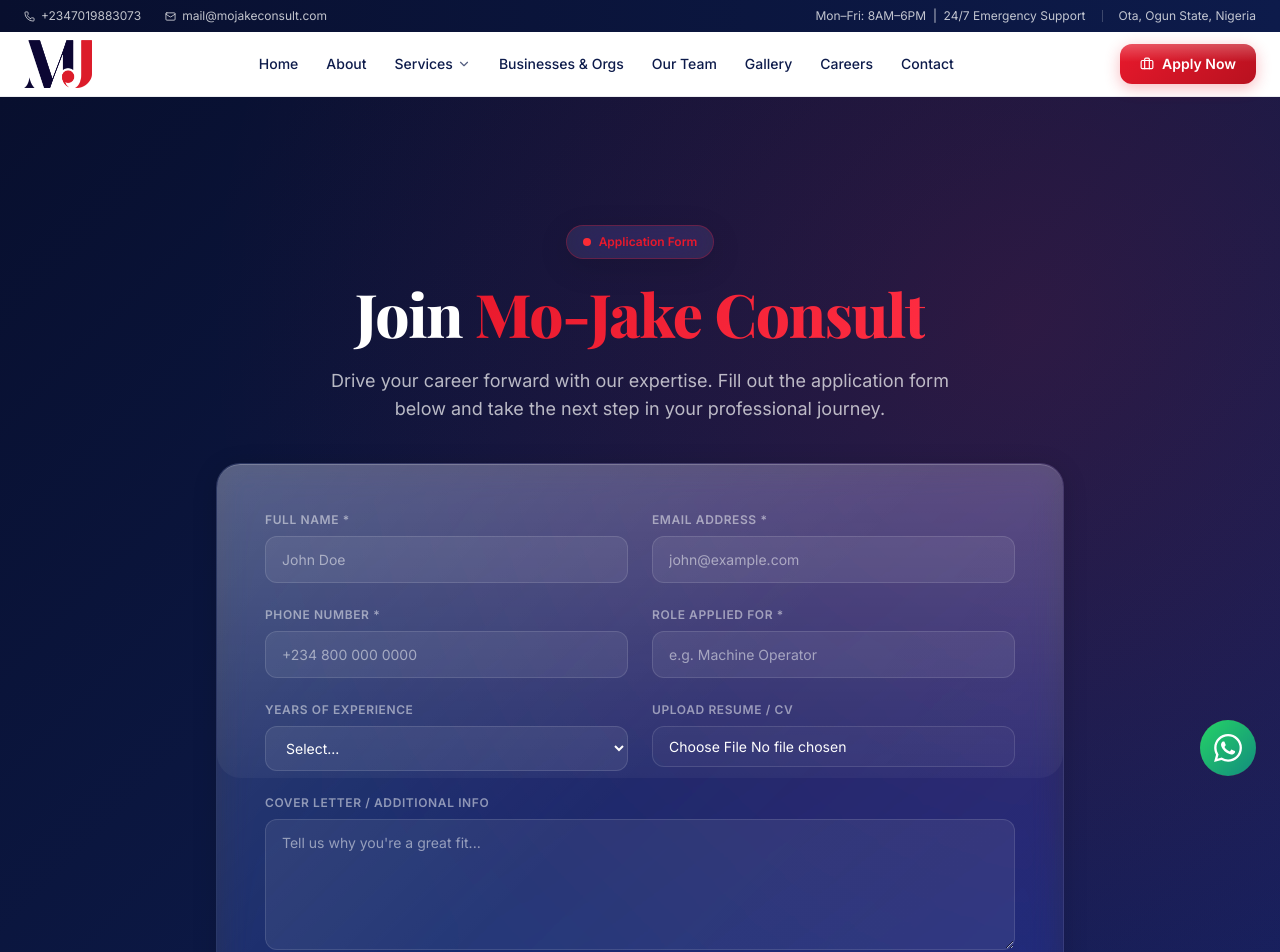
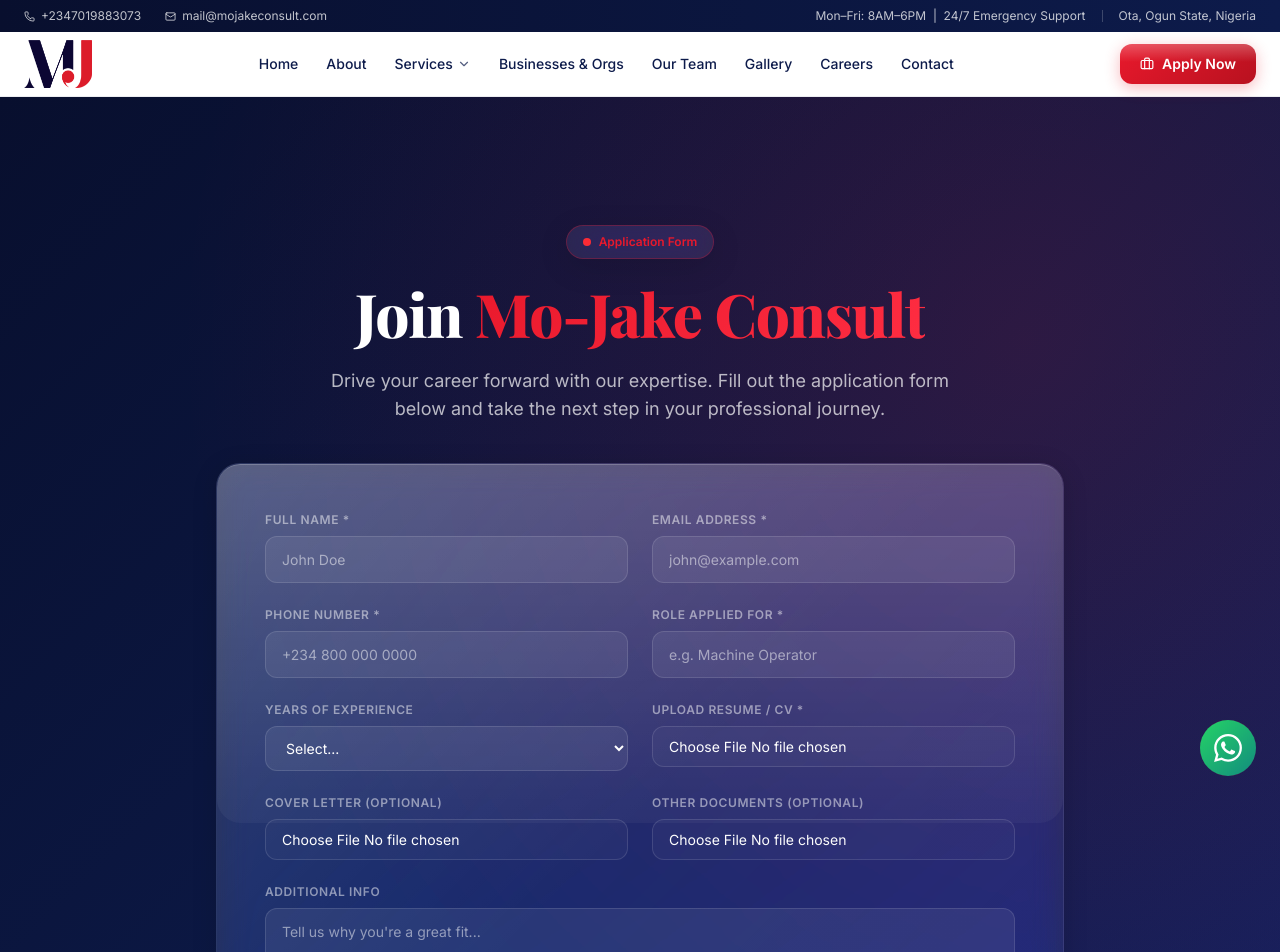
Before and after one commit to johnleo8070/mojake-consult, a React (Vite) app: page /apply in a window 1280 px wide. Shown: the top 952 px of the page. Built offline with nearby package versions, Linux system fonts and the light colour scheme.

Commit message:
feat: add multi-document support (CV, Cover Letter, Other Docs) to apply form

```diff
--- a/api/send-apply.ts
+++ b/api/send-apply.ts
@@ -6,7 +6,7 @@
     return res.status(405).json({ error: 'Method not allowed' });
   }
 
-  const { name, email, phone, role, experience, message, attachment } = req.body;
+  const { name, email, phone, role, experience, message, attachment, attachmentCover, attachmentOther } = req.body;
 
   if (!name || !email || !phone || !role) {
     return res.status(400).json({ error: 'Missing required fields' });
@@ -23,7 +23,8 @@
   const experienceLabels: Record<string, string> = {
     entry: 'Entry Level (0–2 years)',
     mid: 'Mid Level (3–5 years)',
-    senior: 'Senior Level (5+ years)',
+    junior: 'Junior Level (5+ years)',
+    senior: 'Senior Level (10+ years)',
   };
 
   const mailOptions = {
@@ -71,11 +72,23 @@
         </div>
       </div>
     `,
-    attachments: attachment ? [{
-      filename: attachment.name,
-      content: attachment.content.split('base64,')[1],
-      encoding: 'base64'
-    }] : [],
+    attachments: [
+      ...(attachment ? [{
+        filename: attachment.name,
+        content: attachment.content.split('base64,')[1],
+        encoding: 'base64'
+      }] : []),
+      ...(attachmentCover ? [{
+        filename: `Cover_Letter_${attachmentCover.name}`,
+        content: attachmentCover.content.split('base64,')[1],
+        encoding: 'base64'
+      }] : []),
+      ...(attachmentOther ? [{
+        filename: `Additional_Doc_${attachmentOther.name}`,
+        content: attachmentOther.content.split('base64,')[1],
+        encoding: 'base64'
+      }] : []),
+    ],
   };
 
   try {
--- a/src/pages/ApplyJobPage.tsx
+++ b/src/pages/ApplyJobPage.tsx
@@ -28,7 +28,17 @@
 }
 
 export default function ApplyJobPage() {
-    const [form, setForm] = useState({ name: '', email: '', phone: '', role: '', experience: '', message: '', attachment: null as { name: string; type: string; content: string } | null });
+    const [form, setForm] = useState({
+        name: '',
+        email: '',
+        phone: '',
+        role: '',
+        experience: '',
+        message: '',
+        attachment: null as { name: string; type: string; content: string } | null,
+        attachmentCover: null as { name: string; type: string; content: string } | null,
+        attachmentOther: null as { name: string; type: string; content: string } | null
+    });
     const [submitted, setSubmitted] = useState(false);
     const [loading, setLoading] = useState(false);
     const [error, setError] = useState('');
@@ -39,11 +49,11 @@
         setForm({ ...form, [e.target.name]: e.target.value });
     };
 
-    const handleFileChange = (e: React.ChangeEvent<HTMLInputElement>) => {
+    const handleFileChange = (e: React.ChangeEvent<HTMLInputElement>, field: 'attachment' | 'attachmentCover' | 'attachmentOther') => {
         const file = e.target.files?.[0];
         if (file) {
             if (file.size > 5 * 1024 * 1024) {
-                setError('File size must be less than 5MB');
+                setError(`${file.name} is too large. Max 5MB.`);
                 e.target.value = '';
                 return;
             }
@@ -52,7 +62,7 @@
             reader.onloadend = () => {
                 setForm(prev => ({
                     ...prev,
-                    attachment: {
+                    [field]: {
                         name: file.name,
                         type: file.type,
                         content: reader.result as string
@@ -61,7 +71,7 @@
             };
             reader.readAsDataURL(file);
         } else {
-            setForm(prev => ({ ...prev, attachment: null }));
+            setForm(prev => ({ ...prev, [field]: null }));
         }
     };
 
@@ -158,18 +168,29 @@
                                                 <option value="" style={{ background: '#0D1B4B' }}>Select...</option>
                                                 <option value="entry" style={{ background: '#0D1B4B' }}>Entry Level (0-2 years)</option>
                                                 <option value="mid" style={{ background: '#0D1B4B' }}>Mid Level (3-5 years)</option>
-                                                <option value="senior" style={{ background: '#0D1B4B' }}>Junior Level (5+ years)</option>
+                                                <option value="junior" style={{ background: '#0D1B4B' }}>Junior Level (5+ years)</option>
                                                 <option value="senior" style={{ background: '#0D1B4B' }}>Senior Level (10+ years)</option>
                                             </select>
                                         </div>
                                         <div>
-                                            <label className="block text-xs font-semibold mb-2 uppercase tracking-wider text-white/50">Upload Resume / CV</label>
-                                            <input type="file" required onChange={handleFileChange} style={{ ...inputStyle, padding: '9px 16px', background: 'rgba(255,255,255,0.03)' }} accept=".pdf,.doc,.docx" />
+                                            <label className="block text-xs font-semibold mb-2 uppercase tracking-wider text-white/50">Upload Resume / CV *</label>
+                                            <input type="file" required onChange={(e) => handleFileChange(e, 'attachment')} style={{ ...inputStyle, padding: '9px 16px', background: 'rgba(255,255,255,0.03)' }} accept=".pdf,.doc,.docx" />
+                                        </div>
+                                    </div>
+
+                                    <div className="grid md:grid-cols-2 gap-6 mb-6">
+                                        <div>
+                                            <label className="block text-xs font-semibold mb-2 uppercase tracking-wider text-white/50">Cover Letter (Optional)</label>
+                                            <input type="file" onChange={(e) => handleFileChange(e, 'attachmentCover')} style={{ ...inputStyle, padding: '9px 16px', background: 'rgba(255,255,255,0.03)' }} accept=".pdf,.doc,.docx" />
+                                        </div>
+                                        <div>
+                                            <label className="block text-xs font-semibold mb-2 uppercase tracking-wider text-white/50">Other Documents (Optional)</label>
+                                            <input type="file" onChange={(e) => handleFileChange(e, 'attachmentOther')} style={{ ...inputStyle, padding: '9px 16px', background: 'rgba(255,255,255,0.03)' }} accept=".pdf,.doc,.docx" />
                                         </div>
                                     </div>
 
                                     <div className="mb-8">
-                                        <label className="block text-xs font-semibold mb-2 uppercase tracking-wider text-white/50">Cover Letter / Additional Info</label>
+                                        <label className="block text-xs font-semibold mb-2 uppercase tracking-wider text-white/50"> Additional Info</label>
                                         <textarea name="message" value={form.message} onChange={handleChange} rows={5} placeholder="Tell us why you're a great fit..." style={{ ...inputStyle, resize: 'vertical' }} />
                                     </div>
 
```
